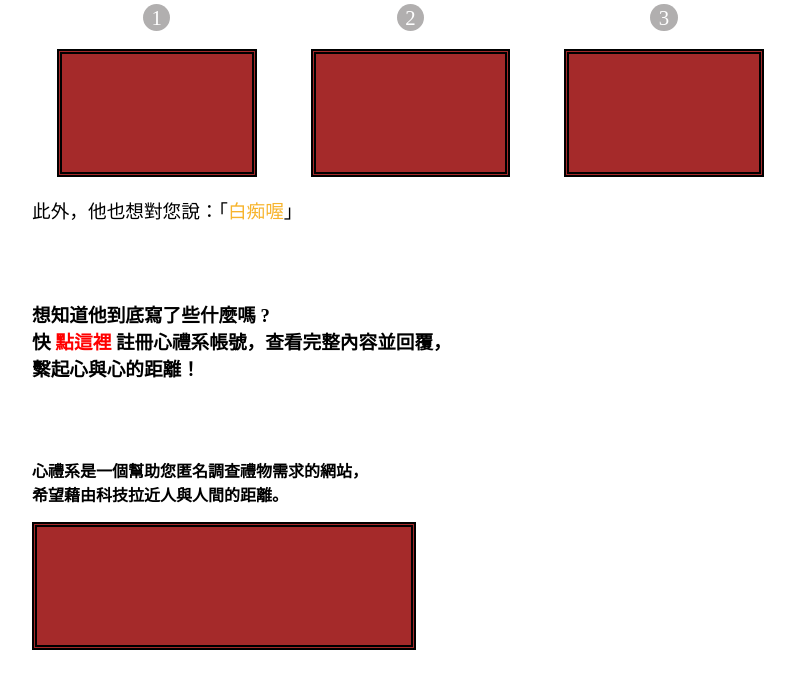
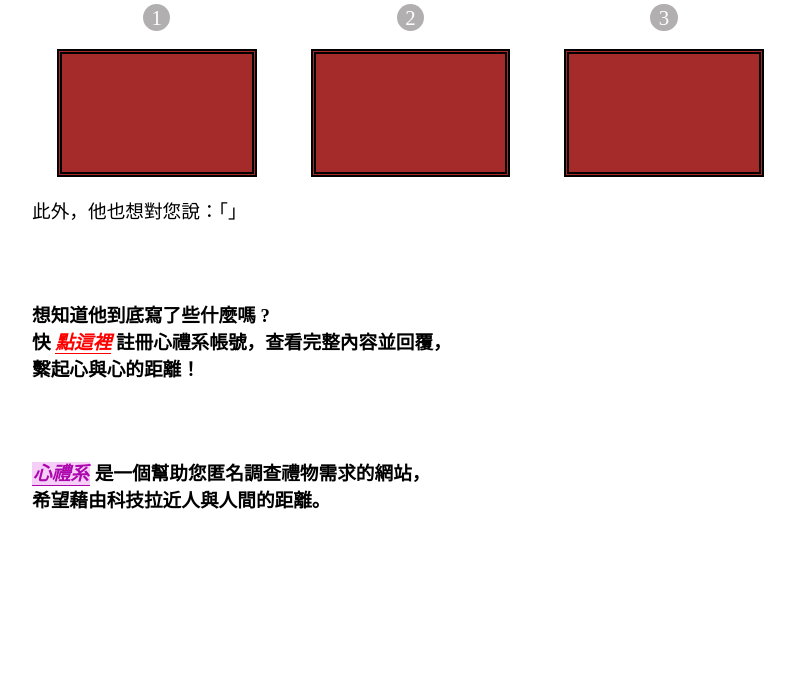
Before and after one commit to shihyuuuuuuu/GiftU, a Django app: template gift_u/apps/survey/templates/survey/questionnaire_mail.html in a window 1280 px wide. Shown: the part 278-964 px from the top of the page, without its empty margins (192-987 px from the left). After the commit the page ends 787 px from the top, so only its background shows below. Run offline with Django 3.2, Linux system fonts and the light colour scheme; the template is opened without the code that fills it, so the values that code supplies are empty; parts of the project's set-up code (start-up, migrations or seed data) failed here and were passed over.

Commit message:
fixing commiting divergences from shanpig locally

```diff
--- a/gift_u/apps/survey/templates/survey/questionnaire_mail.html
+++ b/gift_u/apps/survey/templates/survey/questionnaire_mail.html
@@ -32,7 +32,7 @@
     p.p_h3{font-size: 12pt;}
 
     /* 外加內容的樣式 */
-    .custom{ color: #f7b42d;}
+    .custom{ color: #fcb321;}
 
     /**********
     *  Header
@@ -82,16 +82,25 @@
     ********************/
     #motivate_text{ margin: 6vw 0;}
 
-    #sign_up{
-      color: red;
+    .link{
       text-decoration: none;
+      border-bottom: 1px solid;
+      font-style: italic;
+      font-weight: bold;
+    }
+    .link:hover{ text-decoration: none;}
+    #sign_up{ color: red;}
+    #giftU_fanspage{
+      color: rgb(172, 6, 172);
+      background-color: rgb(245, 207, 248);
+      padding: 1px;
     }
 
 
     /**********
     *  Footer
     ***********/
-    #cover{ width: 60%;}
+    /* #cover{ width: 60%;} */
 
     </style>
 </head>
@@ -128,23 +137,26 @@
           </div>
         </div>
         <!-- Gift after-text -->
-        <p class="p_h2">此外，他也想對您說：「<span class="custom">白痴喔</span>」</p>
+        <p class="p_h2">此外，他也想對您說：「<span class="custom">{{message}}</span>」</p>
       </div>
 
       <!-- Sign up ads -->
       <div id='motivate_text'>
         <p class="p_h2"><b>
           想知道他到底寫了些什麼嗎 ?<br>
-          快 <a id="sign_up" href="https://www.google.com">點這裡</a> 註冊心禮系帳號，查看完整內容並回覆，<br>
+          快 <a id="sign_up" class="link" href="https://www.google.com">點這裡</a>  註冊心禮系帳號，查看完整內容並回覆，<br>
           繫起心與心的距離！
         </p></p>
       </div>
 
       <!-- Footer -->
         <footer>
-          <p class="p_h3">心禮系是一個幫助您匿名調查禮物需求的網站，<br>
-          希望藉由科技拉近人與人間的距離。</p>
-          <div class="pseudo_img" style="width: 30vw; margin: auto 0;"></div>
+          <p class="p_h2">
+            <a id="giftU_fanspage" class="link" href="https://www.facebook.com/%E5%BF%83%E7%A6%AE%E7%B3%BB-100569691443651/">
+              心禮系</a> 是一個幫助您匿名調查禮物需求的網站，<br>
+            希望藉由科技拉近人與人間的距離。
+          </p>
+          <!-- <div class="pseudo_img" style="width: 30vw; margin: auto 0;"></div> -->
           <!-- <img id="cover" src="{% static "gift_u/survey/img/text.png" %}" alt="cover"> -->
       </footer>
       <br><br>
--- a/gift_u/settings.py
+++ b/gift_u/settings.py
@@ -99,8 +99,8 @@
         # 'NAME': os.path.join(BASE_DIR, 'db.sqlite3'),
         'ENGINE': 'django.db.backends.postgresql_psycopg2',
         'NAME': 'giftu_db',
-        'USER': 'admin',
-        'PASSWORD': 'admin',
+        'USER': 'postgres',
+        'PASSWORD': 'davidck12624',
         'HOST': 'localhost', # Todo: Should be changed to real DB service
     }
 }
@@ -149,8 +149,6 @@
      os.path.join(BASE_DIR, "static"),
 ]
 
-
-
 ## For allauth's settings
 ACCOUNT_EMAIL_REQUIRED = True
 
```
Also changed, not shown: gift_u/apps/survey/views.py (+22 -4 lines), gift_u/apps/survey/static/survey/fonts/LICENSE_OFL.txt (added), gift_u/apps/survey/static/survey/img/blur1.svg (added), gift_u/apps/survey/static/survey/img/blur2.svg (added), gift_u/apps/survey/static/survey/img/blur3.svg (added), gift_u/apps/survey/static/survey/img/cover.svg (added), 4 other files.
